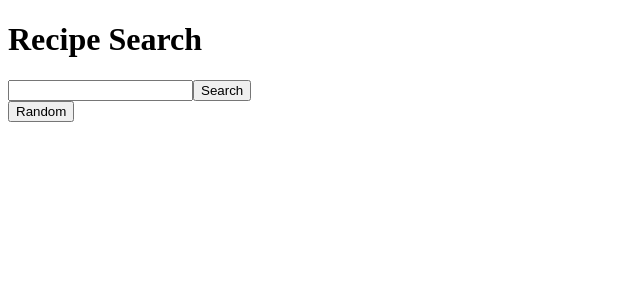
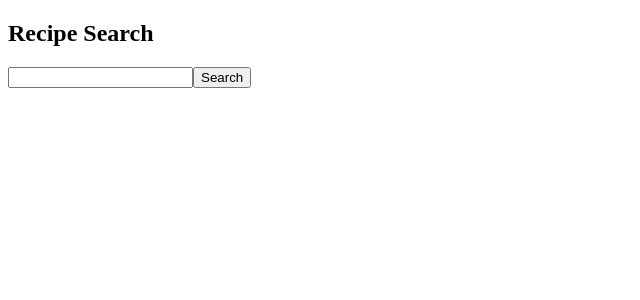
Before and after one commit to Andrew-Wand/recipe-app-react, a React (Create React App) app: page / in a window 1280 px wide. Shown: the top 300 px of the page, without its empty margins (0-640 px from the left). Built offline with nearby package versions, Linux system fonts and the light colour scheme.

Commit message:
added routes and full recipe page.

```diff
--- a/package.json
+++ b/package.json
@@ -8,6 +8,7 @@
     "@testing-library/user-event": "^13.5.0",
     "react": "^18.2.0",
     "react-dom": "^18.2.0",
+    "react-router-dom": "^6.4.1",
     "react-scripts": "5.0.1",
     "web-vitals": "^2.1.4"
   },
--- a/src/App.js
+++ b/src/App.js
@@ -1,19 +1,17 @@
 import React, {useState, useEffect} from 'react'
-import Recipe from "./Components/Recipe";
+import Header from "./Components/Header";
+import { Routes, Route} from "react-router-dom";
+import FullRecipe from './Components/FullRecipe';
+import Home from './Components/Home';
+
 
 const App = () => {
 
 const [recipes, setRecipes] = useState([]);
-  const[search, setSearch] = useState();
-  // const [query, setQuery] = useState();
+const[search, setSearch] = useState('');
 
 const API_ID = '92e3e3fb';
 const API_KEY = '2ab633677e5c7f99c9fa698846eb1858'
-
-
-  // useEffect(() => {
-  //   getRecipe();
-  // }, [query]);
 
 
 const getRecipe = async () => {
@@ -23,51 +21,46 @@ const App = () => {
   console.log(data);
 }
 
-  const updateSearch = (e) => {
-    setSearch(e.target.value);
-  }
-
 const getSearch = (e) => {
   e.preventDefault();
-    // setQuery(search);
-    setSearch('');
   getRecipe();
 }
 
-  const getRandom = async () => {
-    const response = await fetch(`https://api.edamam.com/api/recipes/v2?type=public&q=${search}&app_id=${API_ID}&app_key=${API_KEY}&random=true`);
-    const data = await response.json();
-    setRecipes(data.hits);
-  }
+  // const [query, setQuery] = useState();
 
-  const randomRecipe = (e) => {
-      e.preventDefault();
-      getRandom();
 
-  }
+
+  // useEffect(() => {
+  //   getRecipe();
+  // }, [query]);
+
+
+  // const getRandom = async () => {
+  //   const response = await fetch(`https://api.edamam.com/api/recipes/v2?type=public&q=${search}&app_id=${API_ID}&app_key=${API_KEY}&random=true`);
+  //   const data = await response.json();
+  //   setRecipes(data.hits);
+  // }
+
+  // const randomRecipe = (e) => {
+  //     e.preventDefault();
+  //     getRandom();
+
+  // }
 
 
   return (
     <div className="App">
-      <h1>Recipe Search</h1>
-      <form  className="search-form" onSubmit={getSearch}>
-        <input type="text" className="search-input" value={search} onChange={updateSearch} />
-        <button className="search-btn">Search</button>
+      <Header handleSubmit={getSearch} search={search} setSearch={setSearch} />
 
-      </form>
-      <form onSubmit={randomRecipe} >
+      <Routes>
+        <Route path='/' element={<Home search={search} recipes={recipes} />}></Route>
+        <Route path='/recipe/:name' element={<FullRecipe />}></Route>
+      </Routes>
+
+      {/* <form onSubmit={randomRecipe} >
         <button className="random-btn">Random</button>
-      </form>
-      <div className="recipes">
-        {recipes.map(recipe => (
-          <Recipe
-          key={recipe.recipe.label}
-          title={recipe.recipe.label}
-          image={recipe.recipe.image}
-          ingredients={recipe.recipe.ingredients}
-          />
-        ))}
-      </div>
+      </form> */}
+
     </div>
   )
 }
--- /dev/null
+++ b/src/Components/FullRecipe.jsx
@@ -0,0 +1,21 @@
+import React from 'react'
+import { Link, useParams, useLocation } from "react-router-dom";
+
+function FullRecipe() {
+const params = useParams();
+const location = useLocation();
+const data = location.state?.data;
+
+
+  return (
+    <div>
+        {data && (
+            <div>
+                <h3>{params.name}</h3>
+            </div>
+        )}
+    </div>
+  )
+}
+
+export default FullRecipe
--- /dev/null
+++ b/src/Components/Header.jsx
@@ -0,0 +1,27 @@
+import React from 'react'
+
+function Header({search, setSearch, handleSubmit}) {
+
+
+const updateSearch = (e) => {
+    setSearch(e.target.value);
+  }
+
+  return (
+    <nav className="header-container">
+        <h1>Recipe Search</h1>
+            <form className="search-form" onSubmit={handleSubmit}>
+                <input type="text" className="search-input" value={search} onChange={updateSearch} />
+                <input className="search-btn" type='submit' value='Search' />
+            </form>
+
+
+
+    </nav>
+
+
+
+  )
+}
+
+export default Header
--- /dev/null
+++ b/src/Components/Home.jsx
@@ -0,0 +1,27 @@
+import React from 'react'
+import Recipe from './Recipe';
+
+
+
+function Home({recipes, search}) {
+  return (
+    <div className="recipes">
+
+        {recipes.map((recipe) => {
+            return <Recipe
+            key={recipe.recipe.label}
+            title={recipe.recipe.label}
+            image={recipe.recipe.image}
+            ingredients={recipe.recipe.ingredients}
+            search={search}
+            recipe={recipe}
+            />
+        })}
+
+
+
+  </div>
+  )
+}
+
+export default Home
--- a/src/Components/Recipe.jsx
+++ b/src/Components/Recipe.jsx
@@ -1,15 +1,41 @@
 import React from 'react'
+import { Link } from "react-router-dom";
 
-function Recipe({title, image, ingredients}) {
+function Recipe({recipe}) {
   return (
     <div className="recipe-container">
-      <h1>{title}</h1>
+
+      <div className="ingredients-container">
+        <img src={recipe.recipe.image} alt="recipe images" className="recipe-img" />
+        <div className="ingredients">{recipe.recipe.ingredientLines}</div>
+      </div>
+
+
+      <div className="recipe-info-container">
+        <div className="recipe-info">
+          <h1>{recipe.recipe.label}</h1>
+        </div>
+      </div>
+
+
+
+
+    <button className="fullrecipe-btn">
+      <Link to={`/recipe/${recipe.recipe.label}`} state={{data: recipe}}>Full Recipe</Link>
+    </button>
+
+
+
+
+
+
+      {/* <h1>{title}</h1>
       <ol>
         {ingredients.map(ingredient => (
           <li>{ingredient.text}</li>
         ))}
       </ol>
-      <img src={image} alt="" className="recipe-img" />
+      <img src={image} alt="" className="recipe-img" /> */}
     </div>
   )
 }
```
Also changed, not shown: src/index.js (+5 -2 lines), 1 other file (tests, documents, lock files or other folders). Lines whose indentation alone changed are shown as unchanged.
